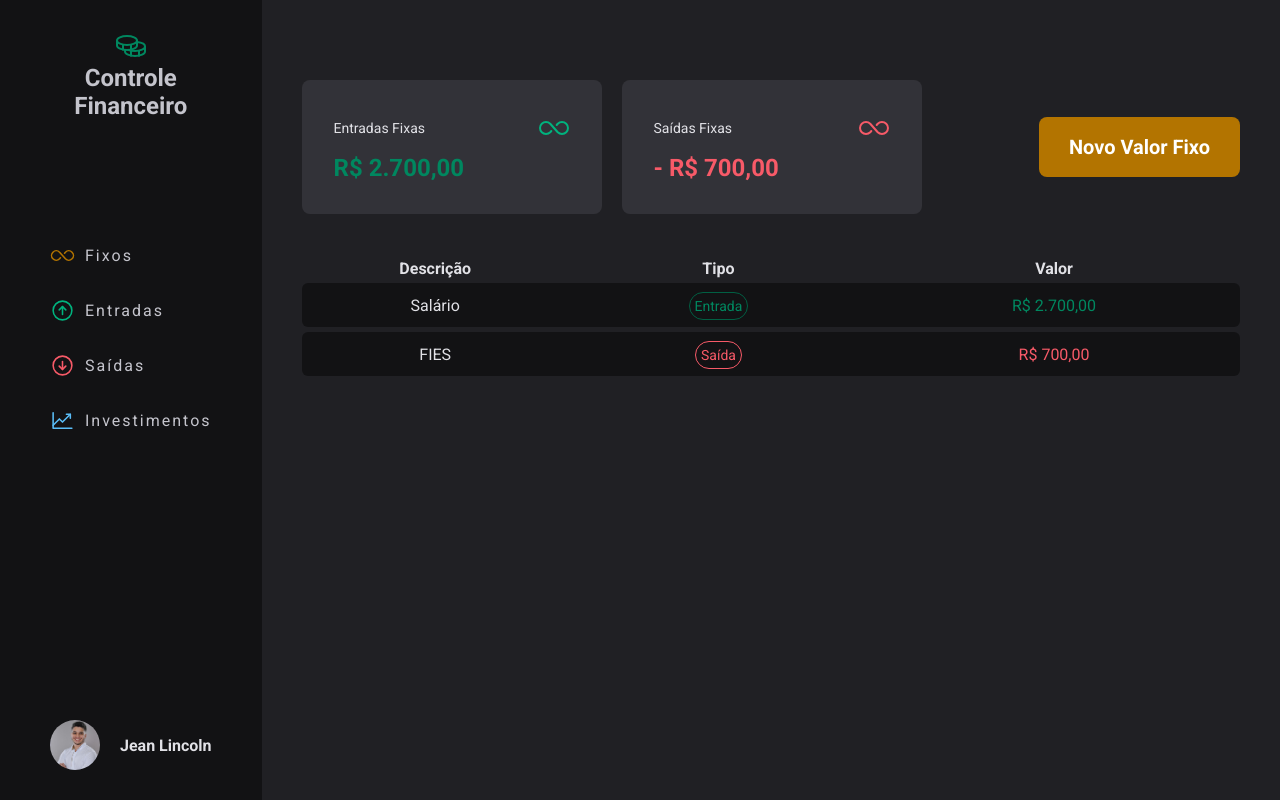
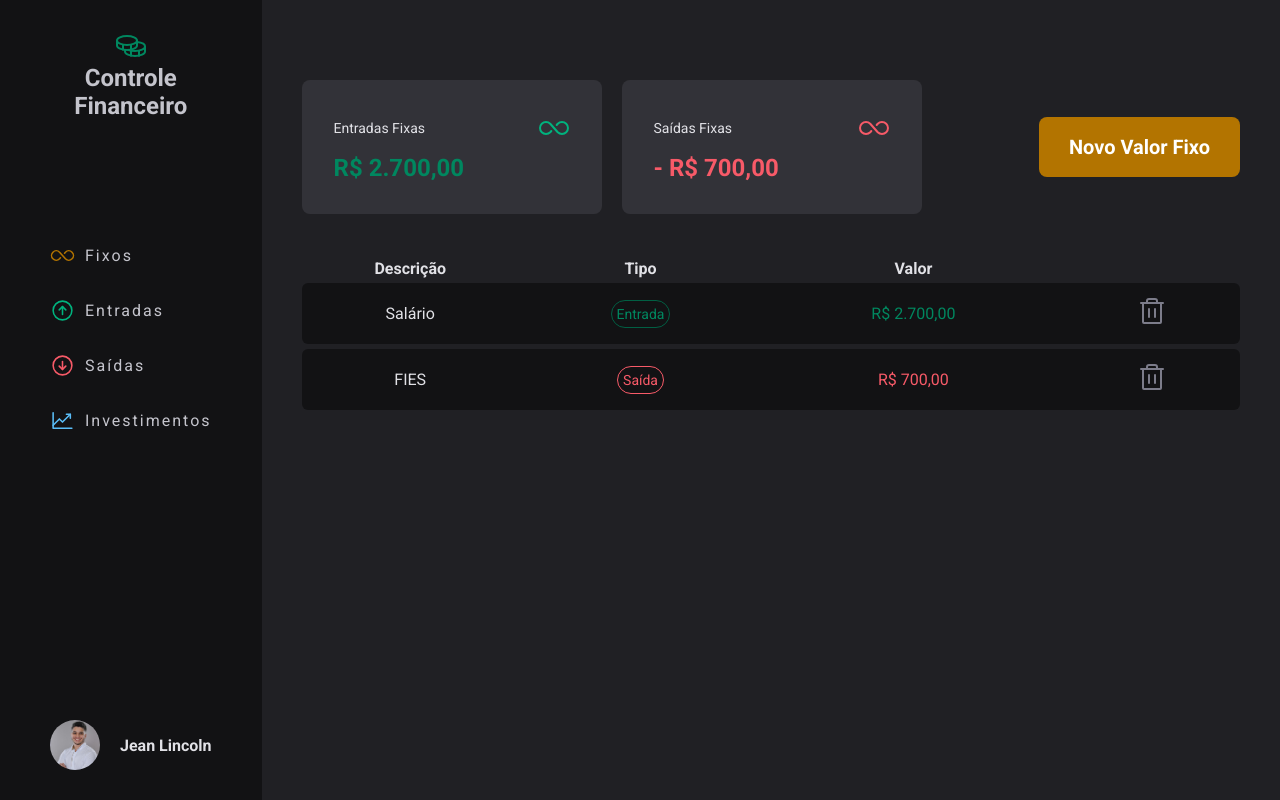
Before and after one commit to JeanLincoln/controle_financeiro, a Next.js app: page /Fixos in a window 1280 px wide. Built offline with nearby package versions, Linux system fonts and the light colour scheme; data requests are answered from the project's data file.

Commit message:
Fixos - create and delete fixedValues

```diff
--- a/server.json
+++ b/server.json
@@ -110,14 +110,16 @@
   ],
   "fixedValues": [
     {
+      "id": "1",
       "description": "Salário",
       "type": "Entrada",
-      "value": 2700.0
+      "value": 2700
     },
     {
+      "id": "2",
       "description": "FIES",
       "type": "Saída",
-      "value": 700.0
+      "value": 700
     }
   ]
 }
--- a/src/components/Dialog/FixedTransactionsForm/index.tsx
+++ b/src/components/Dialog/FixedTransactionsForm/index.tsx
@@ -23,15 +23,10 @@ export const FixedTransactionsForm = ({ type, setOpen }: TriggerProps) => {
   const handleCreateIncomeTransaction = async (data: FixedTransactionProps) => {
     const formattedValue = formatValue(data.value);
 
-    console.log({
+    newTransaction(type, {
       ...data,
       value: formattedValue,
     });
-
-    // newTransaction(type, {
-    //   ...data,
-    //   value: formattedValue,
-    // });
 
     reset();
     setOpen(false);
@@ -55,7 +50,11 @@ export const FixedTransactionsForm = ({ type, setOpen }: TriggerProps) => {
         </S.InputGroup>
         <S.InputGroup>
           <span>Tipo:</span>
-          <input {...register('type')} type="text" id="origin" placeholder="Digite o tipo" />
+          <select {...register('type')} id="type">
+            <option value="">Entrada ou saída?</option>
+            <option value="Entrada">Entrada</option>
+            <option value="Saída">Saída</option>
+          </select>
         </S.InputGroup>
         <S.InputGroup>
           <span>Valor:</span>
--- a/src/components/Dialog/IncomeTransactionsForm/index.tsx
+++ b/src/components/Dialog/IncomeTransactionsForm/index.tsx
@@ -25,21 +25,13 @@ export const IncomeTransactionsForm = ({ type, setOpen }: TriggerProps) => {
     const formattedDate = new Date(data.date);
     const formattedValue = formatValue(data.value);
 
-    console.log({
+    newTransaction(type, {
       ...data,
       value: formattedValue,
       date: new Date(
         new Date(formattedDate.getFullYear(), formattedDate.getMonth(), formattedDate.getDate() + 1)
       ),
     });
-
-    // newTransaction(type, {
-    //   ...data,
-    //   value: formattedValue,
-    //   date: new Date(
-    //     new Date(formattedDate.getFullYear(), formattedDate.getMonth(), formattedDate.getDate() + 1)
-    //   ),
-    // });
 
     reset();
     setOpen(false);
--- a/src/components/Dialog/OutcomeTransactionsForm/index.tsx
+++ b/src/components/Dialog/OutcomeTransactionsForm/index.tsx
@@ -40,21 +40,13 @@ export const OutcomeTransactionsForm = ({ type, setOpen }: TriggerProps) => {
     const formattedDate = new Date(data.date);
     const formattedValue = formatValue(data.value);
 
-    console.log({
+    newTransaction(type, {
       ...data,
       value: formattedValue,
       date: new Date(
         new Date(formattedDate.getFullYear(), formattedDate.getMonth(), formattedDate.getDate() + 1)
       ),
     });
-
-    // newTransaction(type, {
-    //   ...data,
-    //   value: formattedValue,
-    //   date: new Date(
-    //     new Date(formattedDate.getFullYear(), formattedDate.getMonth(), formattedDate.getDate() + 1)
-    //   ),
-    // });
 
     reset();
     setOpen(false);
--- a/src/contexts/TransactionsContext.tsx
+++ b/src/contexts/TransactionsContext.tsx
@@ -128,17 +128,36 @@ export function TransactionsContextProvider({ children }: CyclesContextProviderP
     type: string,
     data: CreateIncomeTransaction | CreateOutcomeTransaction | CreateFixedValues
   ) => {
-    if (type === 'income') {
+    const incomeTransaction = type === 'income';
+    const outcomeTransaction = type === 'outcome';
+    const fixedTransaction = type === 'fixed';
+    console.log(fixedTransaction);
+
+    if (incomeTransaction) {
       const response = await api.post('incomeTransactions', data);
       setIncomeValues((state) => [response.data, ...state]);
       return;
     }
+
+    if (outcomeTransaction) {
       const response = await api.post('outcomeTransactions', data);
       setOutcomeValues((state) => [response.data, ...state]);
+      return;
+    }
+
+    if (fixedTransaction) {
+      const response = await api.post('fixedValues', data);
+      setFixedValues((state) => [response.data, ...state]);
+      return;
+    }
   };
 
   const deleteTransaction = async (type: string, transactionId: string) => {
-    if (type === 'income') {
+    const incomeTransaction = type === 'income';
+    const outcomeTransaction = type === 'outcome';
+    const fixedTransaction = type === 'fixed';
+
+    if (incomeTransaction) {
       await api.delete(`incomeTransactions/${transactionId}`);
       const remainingTransactions = incomeValues.filter(
         (transaction) => transaction.id !== transactionId
@@ -146,11 +165,22 @@ export function TransactionsContextProvider({ children }: CyclesContextProviderP
       setIncomeValues(remainingTransactions);
       return;
     }
+    if (outcomeTransaction) {
       await api.delete(`outcomeTransactions/${transactionId}`);
       const remainingTransactions = outcomeValues.filter(
         (transaction) => transaction.id !== transactionId
       );
       setOutcomeValues(remainingTransactions);
+    }
+
+    if (fixedTransaction) {
+      await api.delete(`fixedValues/${transactionId}`);
+      const remainingTransactions = fixedValues.filter(
+        (transaction) => transaction.id !== transactionId
+      );
+      setFixedValues(remainingTransactions);
+      return;
+    }
   };
 
   useEffect(() => {
--- a/src/pages/Fixos.tsx
+++ b/src/pages/Fixos.tsx
@@ -7,7 +7,7 @@ import { TransactionsContext } from '../contexts/TransactionsContext';
 import { DialogComponent } from '../components/Dialog';
 
 export default function ValoresDeEntrada() {
-  const { fixedValues } = useContext(TransactionsContext);
+  const { fixedValues, deleteTransaction } = useContext(TransactionsContext);
 
   const FormatValue = (value: number) =>
     new Intl.NumberFormat('pt-BR', { style: 'currency', currency: 'BRL' }).format(value);
@@ -62,7 +62,7 @@ export default function ValoresDeEntrada() {
           </tr>
         </thead>
         <tbody>
-          {fixedValues.map(({ description, type, value }, index) => {
+          {fixedValues.map(({ id, description, type, value }, index) => {
             return (
               <tr key={index}>
                 <td>{description}</td>
@@ -78,6 +78,15 @@ export default function ValoresDeEntrada() {
                     )}
                   </S.TransactionValue>
                 </td>
+                <td>
+                  <button
+                    onClick={() => {
+                      deleteTransaction('fixed', id);
+                    }}
+                  >
+                    <P.Trash size={32} />
+                  </button>
+                </td>
               </tr>
             );
           })}
```
Lines whose indentation alone changed are shown as unchanged.
